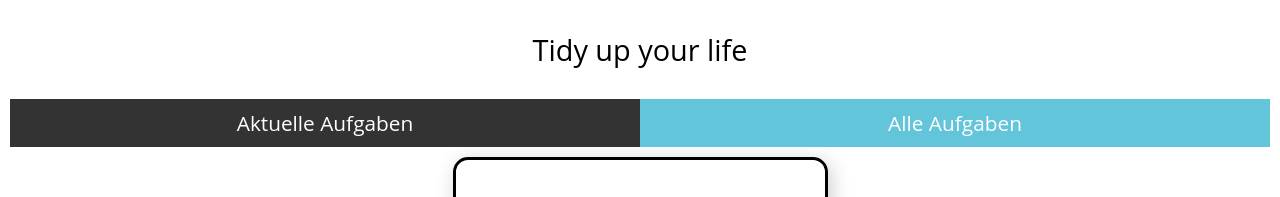
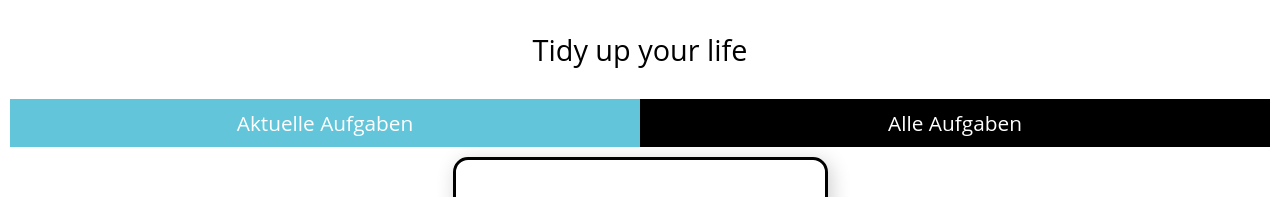
Before and after one commit to alicie232/capstone-project, a React (Create React App) app: page / in a window 1280 px wide. Shown: the top 197 px of the page. Built offline with nearby package versions, Linux system fonts and the light colour scheme.

Commit message:
add activ class to NavLink

```diff
--- a/src/components/Navigation/Navigation.js
+++ b/src/components/Navigation/Navigation.js
@@ -21,7 +21,7 @@ const Nav = styled.nav`
 
 const StyledLink = styled(NavLink)`
   flex: 1;
-  background: #63c5da;
+  background: #000000;
   text-decoration: none;
   color: white;
   padding: 10px;
@@ -29,6 +29,6 @@ const StyledLink = styled(NavLink)`
   place-items: center;
 
   &.active {
-    background-color: var(--color-highlight);
+    background-color: #63c5da;
   }
 `;
```
